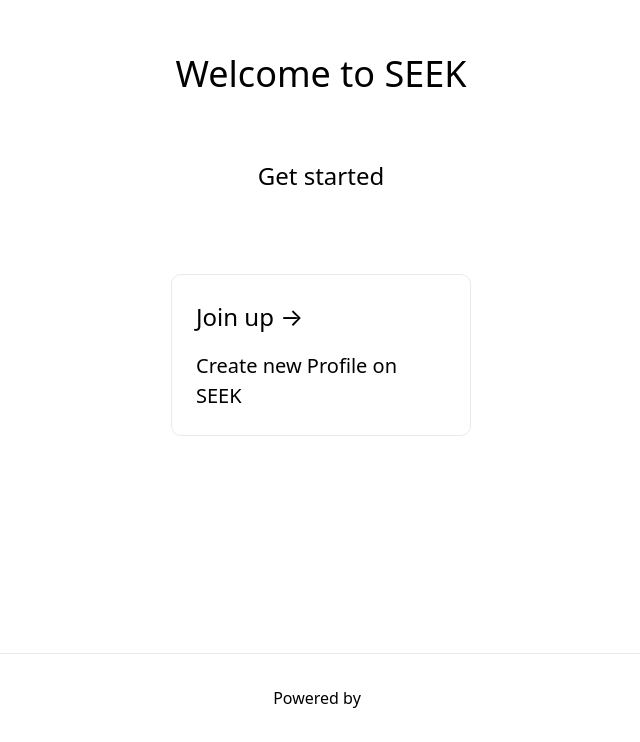
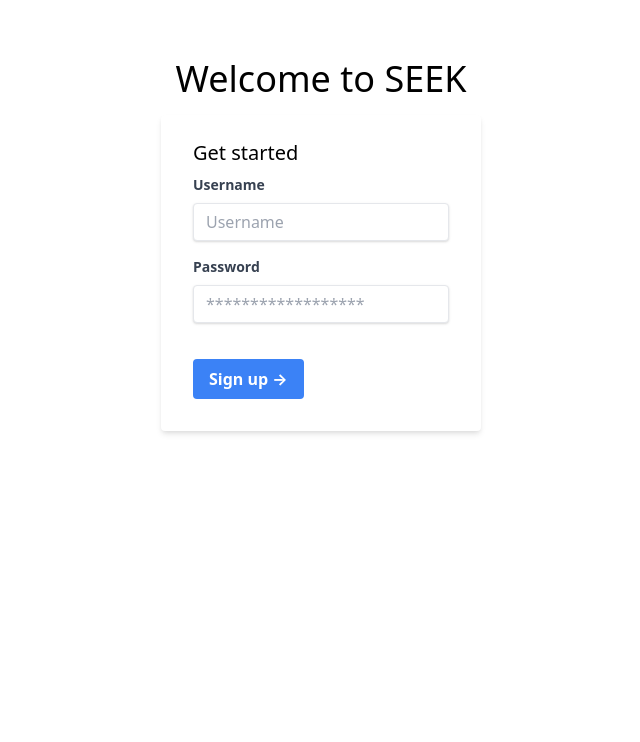
Before and after one commit to GradConnection/seek-the-dragon, a Next.js app: page / in a window 1280 px wide. Shown: the part 147-889 px from the top of the page, without its empty margins (319-959 px from the left). After the commit the page ends 800 px from the top, so only its background shows below. Built offline with nearby package versions, Linux system fonts and the light colour scheme.

Commit message:
Update sign up page

```diff
--- a/pages/index.js
+++ b/pages/index.js
@@ -13,27 +13,36 @@ export default function Home() {
       </Head>
 
       <main className={styles.main}>
-        <h1 className="text-4xl">
+        <h1 className="text-4xl mb-4">
           Welcome to SEEK
         </h1>
 
-        <p className={styles.description}>
-          Get started
-        </p>
+        <div className="w-full max-w-xs">
+  <form className="bg-white shadow-md rounded px-8 pt-6 pb-8 mb-4">
+    <h2 className="text-xl mb-2">Get started</h2>
+    <div className="mb-4">
+      <label className="block text-gray-700 text-sm font-bold mb-2" for="username">
+        Username
+      </label>
+      <input className="shadow appearance-none border rounded w-full py-2 px-3 text-gray-700 leading-tight focus:outline-none focus:shadow-outline" id="username" type="text" placeholder="Username" />
+    </div>
+    <div className="mb-6">
+      <label className="block text-gray-700 text-sm font-bold mb-2" for="password">
+        Password
+      </label>
+      <input className="shadow appearance-none border rounded w-full py-2 px-3 text-gray-700 mb-3 leading-tight focus:outline-none focus:shadow-outline" id="password" type="password" placeholder="******************" />
+    </div>
+    <div className="flex items-center justify-between">
+    <Link href="/hatchery/">
+      <button className="bg-blue-500 hover:bg-blue-700 text-white font-bold py-2 px-4 rounded focus:outline-none focus:shadow-outline" type="button">
+      Sign up &rarr;
+      </button>
+      </Link>
+    </div>
+  </form>
 
-        <div className={styles.grid}>
-          <div className={styles.card}>
-            <h2><Link href="/hatchery/">Join up &rarr;</Link></h2>
-            <p>Create new Profile on SEEK</p>
-          </div>
-        </div>
+</div>
       </main>
-
-      <footer className={styles.footer}>
-        Powered by{' '}
-          <span className={styles.logo}>
-          </span>
-      </footer>
     </div>
   )
 }
```
